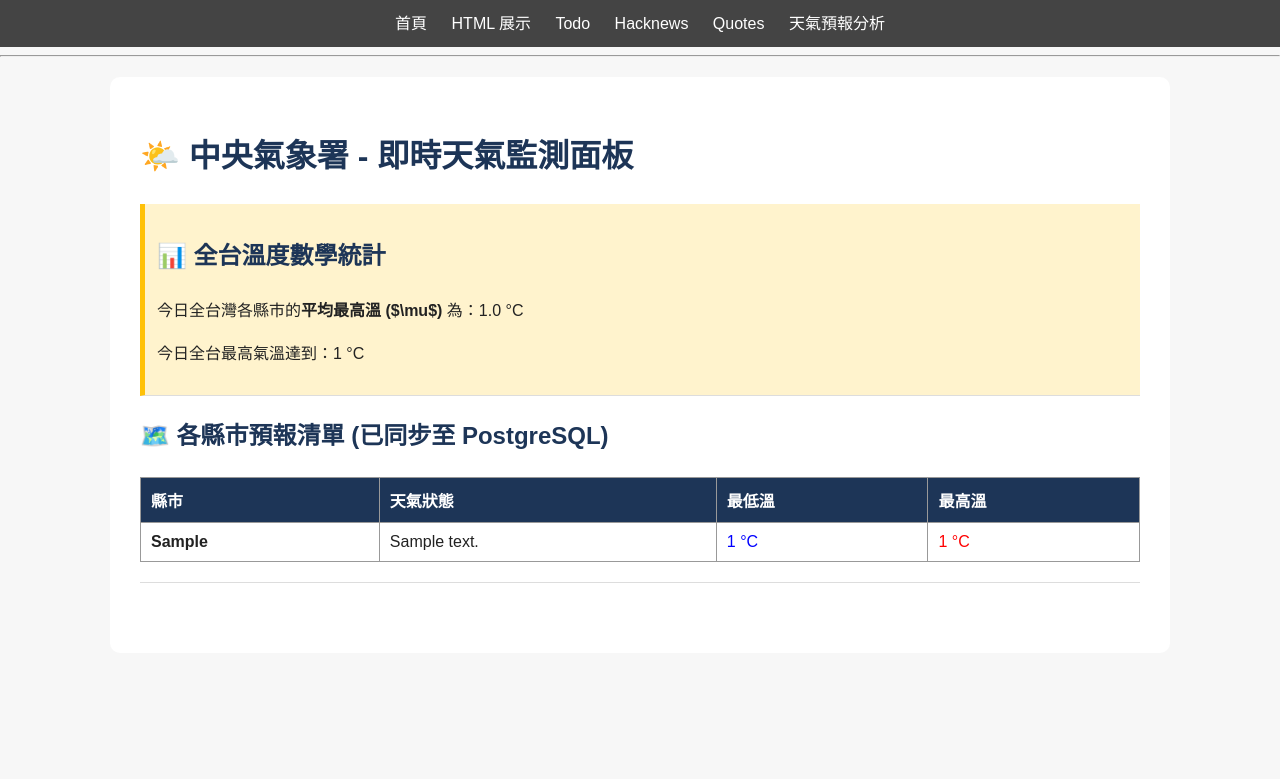
After one commit to smikoh26/123, a Flask app: page /weather in a window 1280 px wide. The commit adds this page. Shown: the top 779 px of the page. Run offline with Flask 3, Linux system fonts and the light colour scheme; tables that the repository leaves empty hold one stand-in row (values such as "Sample post").

Commit message:
Type what you did.

```diff
--- a/app.py
+++ b/app.py
@@ -4,12 +4,13 @@ from dotenv import load_dotenv
 import os
 import requests
 from bs4 import BeautifulSoup
-import math # 引入數學庫進行資料分析
+import math  # 引入數學庫進行資料科學統計
 
 from selenium import webdriver
 from selenium.webdriver.common.by import By
 from selenium.webdriver.chrome.options import Options
 
+# 載入環境變數（包含剛剛設定的 CWA_API_KEY）
 load_dotenv()
 
 app = Flask(__name__)
@@ -19,19 +20,36 @@ app.config["SQLALCHEMY_DATABASE_URI"] = os.getenv("DATABASE_URL")
 
 db = SQLAlchemy(app)
 
-# 1. 原有的 Todo 模型
+# ==========================================
+# 🏢 資料庫模型定義 (PostgreSQL 雲端大倉庫)
+# ==========================================
+
+# 1. 待辦事項倉庫
 class Todo(db.Model):
     id = db.Column(db.Integer, primary_key=True)
     content = db.Column(db.String(200), nullable=False)
 
-# 2. 為了滿足「爬蟲資料放資料庫」額外添加的 Quote 模型
+# 2. 名言爬蟲倉庫
 class Quote(db.Model):
     id = db.Column(db.Integer, primary_key=True)
     text = db.Column(db.Text, nullable=False)
     author = db.Column(db.String(100), nullable=False)
 
+# 3. 天氣預報倉庫 (全新添加！)
+class Weather(db.Model):
+    id = db.Column(db.Integer, primary_key=True)
+    location = db.Column(db.String(50), nullable=False)     # 縣市名稱
+    weather_text = db.Column(db.String(100), nullable=False) # 天氣狀態（如：多雲短暫雨）
+    min_temp = db.Column(db.Integer, nullable=False)        # 最低溫度
+    max_temp = db.Column(db.Integer, nullable=False)        # 最高溫度
+
+# 啟動時自動在 PostgreSQL 裡建立上面所有的資料表
 with app.app_context():
     db.create_all()
+
+# ==========================================
+# 🌐 網頁路由與業務邏輯 (餐廳內廚)
+# ==========================================
 
 @app.route("/")
 def home():
@@ -41,6 +59,7 @@ def home():
 def html_tags():
     return render_template("html_tags.html")
 
+# --- 📝 Todo 功能 ---
 @app.route("/todo")
 def todo():
     todos = Todo.query.all()
@@ -69,6 +88,7 @@ def update_todo(id):
 def about():
     return "<h1>About Page</h1><p>This is the about page.</p><a href='/'>Back to Home</a>"
 
+# --- 📰 Hacker News 靜態網頁爬蟲 ---
 @app.route("/news")
 def news():
     url = "https://news.ycombinator.com/"
@@ -83,12 +103,12 @@ def news():
         })
     return render_template("news.html", news_list=news_list)
 
-# 3. 修改後的 Quotes 路由：結合「動態爬蟲存入資料庫」與「數學資料分析」
+# --- 📜 Quotes 動態爬蟲 + 數學統計分析 ---
 @app.route("/quotes")
 def quotes():
-    # 先檢查資料庫有沒有資料，如果沒有，才執行 Selenium 爬蟲（避免每次重複爬取導致速度極慢）
     existing_quotes = Quote.query.all()
 
+    # 如果資料庫是空的，才啟動自動化爬蟲，避免每次重複讀取太慢
     if not existing_quotes:
         options = Options()
         options.binary_location = "/usr/bin/chromium"
@@ -107,27 +127,23 @@ def quotes():
                 text = quote.find_element(By.CLASS_NAME, "text").text
                 author = quote.find_element(By.CLASS_NAME, "author").text
 
-                # 將爬取到的資料建立物件並存入 PostgreSQL 資料庫
                 new_quote = Quote(text=text, author=author)
                 db.session.add(new_quote)
 
             db.session.commit()
-            # 重新從資料庫撈取最新資料
             existing_quotes = Quote.query.all()
         finally:
             driver.quit()
 
-    # --- 數學專業資料分析區段 (Data Analysis) ---
+    # --- 數學專業分析區段 ---
     lengths = [len(q.text) for q in existing_quotes]
     analysis = {}
 
     if lengths:
         total_quotes = len(lengths)
-        mean_length = sum(lengths) / total_quotes # 平均數 $\mu$
-
-        # 計算標準差 $\sigma$ (展現數學統計專業)
-        variance = sum((x - mean_length) ** 2 for x in lengths) / total_quotes
-        std_deviation = math.sqrt(variance)
+        mean_length = sum(lengths) / total_quotes # 平均值
+        variance = sum((x - mean_length) ** 2 for x in lengths) / total_quotes # 方差
+        std_deviation = math.sqrt(variance) # 標準差
 
         analysis = {
             "total": total_quotes,
@@ -137,11 +153,60 @@ def quotes():
             "min": min(lengths)
         }
 
-    return render_template(
-        "quotes.html",
-        quote_list=existing_quotes,
-        analysis=analysis # 將分析結果傳給前端
-    )
+    return render_template("quotes.html", quote_list=existing_quotes, analysis=analysis)
+
+# --- 🌤️ 中央氣象署 API 數據對接 + 全台高溫分析 (新功能！) ---
+@app.route("/weather")
+def weather():
+    existing_weather = Weather.query.all()
+
+    # 如果資料庫今天還沒有存過天氣，就去跟氣象署總部調報表
+    if not existing_weather:
+        token = os.getenv("CWA_API_KEY") # 從剛剛環境變數安全地取出密鑰
+        if not token:
+            return "<h1>錯誤：請先在 env.txt 中設定 CWA_API_KEY</h1>"
+
+        url = f"https://opendata.cwa.gov.tw/api/v1/rest/datastore/F-C0032-001?Authorization={token}"
+
+        try:
+            response = requests.get(url)
+            data = response.json()
+            location_list = data["records"]["location"]
+
+            for loc in location_list:
+                location_name = loc["locationName"]
+                weather_elements = loc["weatherElement"]
+
+                # 抓取未來的預報數據
+                wx = weather_elements[0]["time"][0]["parameter"]["parameterName"]
+                min_t = weather_elements[2]["time"][0]["parameter"]["parameterName"]
+                max_t = weather_elements[4]["time"][0]["parameter"]["parameterName"]
+
+                new_weather = Weather(
+                    location=location_name,
+                    weather_text=wx,
+                    min_temp=int(min_t),
+                    max_temp=int(max_t)
+                )
+                db.session.add(new_weather)
+
+            db.session.commit()
+            existing_weather = Weather.query.all()
+        except Exception as e:
+            return f"<h1>氣象資料抓取失敗：{str(e)}</h1>"
+
+    # --- 數據統計分析：全台高溫平均值 ---
+    all_max_temps = [w.max_temp for w in existing_weather]
+    analysis = {}
+    if all_max_temps:
+        avg_max = sum(all_max_temps) / len(all_max_temps) # 全台最高溫的平均數
+        analysis = {
+            "avg_max": round(avg_max, 1),
+            "highest": max(all_max_temps),
+            "lowest_max": min(all_max_temps)
+        }
+
+    return render_template("weather.html", weather_list=existing_weather, analysis=analysis)
 
 if __name__ == "__main__":
     app.run(host="0.0.0.0", port=5000, debug=True)
--- a/templates/navbar.html
+++ b/templates/navbar.html
@@ -4,6 +4,7 @@
         <a href="{{ url_for('todo') }}">Todo</a>
         <a href="{{ url_for('news') }}">Hacknews</a>
         <a href="{{ url_for('quotes') }}">Quotes</a>
+        <a href="{{ url_for('weather') }}">天氣預報分析</a>
     </nav>
 
     <hr>
--- /dev/null
+++ b/templates/weather.html
@@ -0,0 +1,48 @@
+{% extends "navbar.html" %}
+
+{% block content %}
+<!DOCTYPE html>
+<html>
+<head>
+    <title>全台天氣預報分析</title>
+    <link rel="stylesheet" href="{{ url_for('static', filename='index.css') }}">
+</head>
+<body>
+    <main>
+        <h1>🌤️ 中央氣象署 - 即時天氣監測面板</h1>
+
+        {% if analysis %}
+        <section class="tag-box" style="background: #fff3cd; border-left: 5px solid #ffc107;">
+            <h2>📊 全台溫度數學統計</h2>
+            <p>今日全台灣各縣市的<strong>平均最高溫 ($\mu$)</strong> 為：{{ analysis.avg_max }} °C</p>
+            <p>今日全台最高氣溫達到：{{ analysis.highest }} °C</p>
+        </section>
+        {% endif %}
+
+        <section>
+            <h2>🗺️ 各縣市預報清單 (已同步至 PostgreSQL)</h2>
+            <table border="1" style="width: 100%; border-collapse: collapse; text-align: left;">
+                <thead>
+                    <tr style="background-color: #1d3557; color: white;">
+                        <th style="padding: 10px;">縣市</th>
+                        <th style="padding: 10px;">天氣狀態</th>
+                        <th style="padding: 10px;">最低溫</th>
+                        <th style="padding: 10px;">最高溫</th>
+                    </tr>
+                </thead>
+                <tbody>
+                    {% for w in weather_list %}
+                    <tr>
+                        <td style="padding: 10px; font-weight: bold;">{{ w.location }}</td>
+                        <td style="padding: 10px;">{{ w.weather_text }}</td>
+                        <td style="padding: 10px; color: blue;">{{ w.min_temp }} °C</td>
+                        <td style="padding: 10px; color: red;">{{ w.max_temp }} °C</td>
+                    </tr>
+                    {% endfor %}
+                </tbody>
+            </table>
+        </section>
+    </main>
+</body>
+</html>
+{% endblock %}
```
